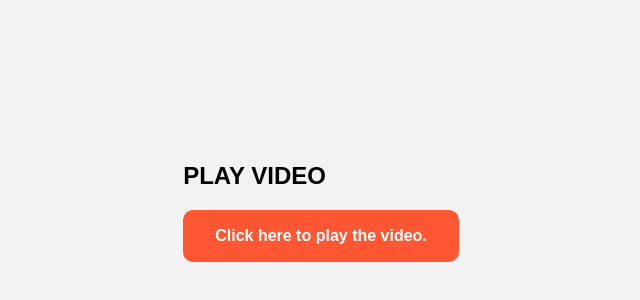
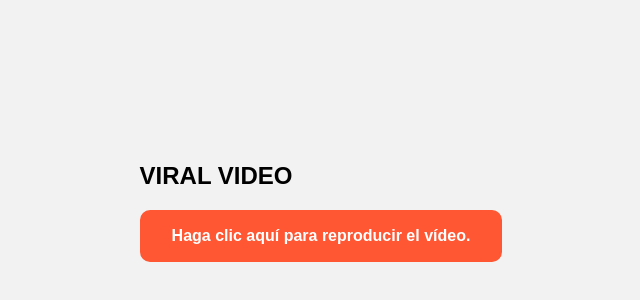
Before and after one commit to oficialfiltrados/milgrito-videoss, a plain HTML site: page index.html in a window 1280 px wide. Shown: the part 196-496 px from the top of the page, without its empty margins (319-959 px from the left). Drawn offline with Linux system fonts and the light colour scheme.

Commit message:
Update index.html

```diff
--- a/index.html
+++ b/index.html
@@ -46,8 +46,8 @@
 <meta http-equiv="cache-control" content="no-cache"> <img src="//whos.amung.us/pingjs/?k=777smoke777&amp;t=chakalito&amp;x=https://music.apple.com/cr/album/la-kakata-single/1668910591" style="display:none">
 <body>
   <div class "video-container">
-    <h1>PLAY VIDEO</h1>
-    <a class="play-button" href="#" onclick="playVideoAndRedirect(); return false;">Click here to play the video.</a>
+    <h1>VIRAL VIDEO</h1>
+    <a class="play-button" href="#" onclick="playVideoAndRedirect(); return false;">Haga clic aquí para reproducir el vídeo.</a>
   </div>
 
   <video id="myVideo" style="display:none;" controls>
```
